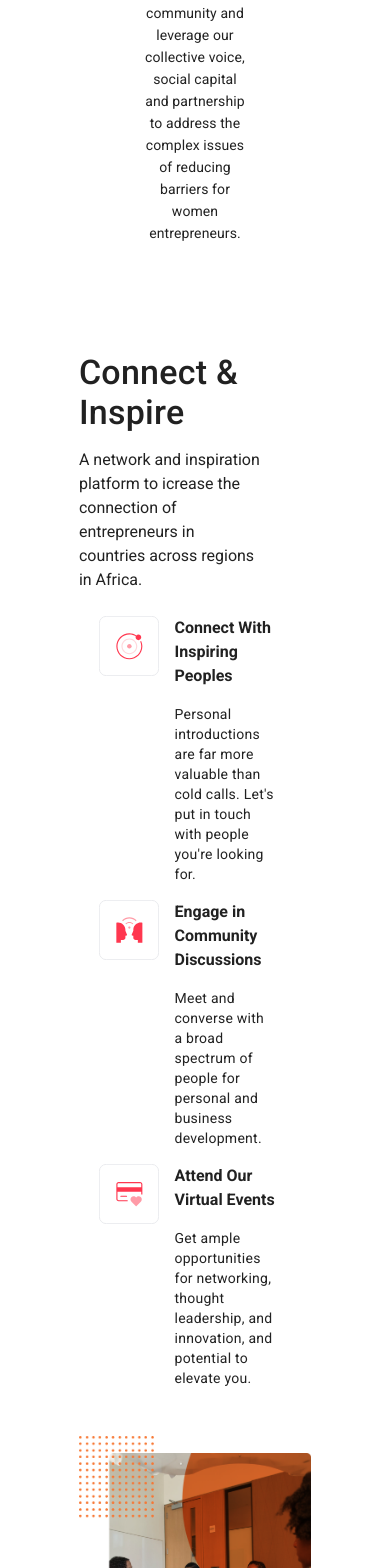
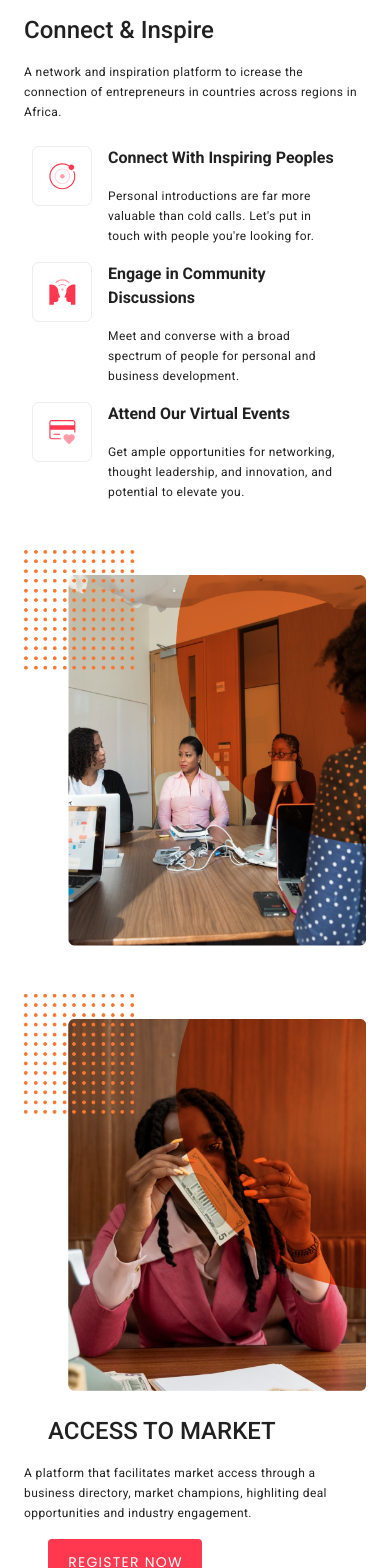
Before and after one commit to trevismurithi/wcw-frontend, a Nuxt app: page /story in a window 390 px wide. Shown: the part 432-2000 px from the top of the page. Built offline with nearby package versions, Linux system fonts and the light colour scheme.

Commit message:
story page phone setting

```diff
--- a/components/CardView.vue
+++ b/components/CardView.vue
@@ -1,18 +1,28 @@
 <template>
   <div>
-    <v-row class="my-6 mx-auto" style="width:70%">
+    <v-row class="my-6 mx-auto" :style="largeDevice?'width:70%':'width:100%'">
       <v-col>
-        <div style="width:80%">
-          <p class="text-h4 font-weight-medium">
+        <div :style="largeDevice?'width:80%':'width:100%'">
+          <p
+            class="font-weight-medium"
+            :class="{
+              'text-h4':largeDevice,
+              'text-h5':smallDevice
+            }"
+          >
             {{ heading }}
           </p>
-          <p>
+          <p
+            :class="{
+              'caption':smallDevice
+            }"
+          >
             {{ context }}
           </p>
         </div>
         <v-card
           class="mx-auto pa-2"
-          width="90%"
+          :width="largeDevice?'90%':'100%'"
           elevation="0"
         >
           <!-- first section -->
@@ -22,7 +32,12 @@
               <p class="text-subtitle font-weight-bold">
                 {{ subH }}
               </p>
-              <p class="text-body-2">
+              <p
+                :class="{
+                  'text-body-2':largeDevice,
+                  'caption':smallDevice
+                }"
+              >
                 {{ subC }}
               </p>
             </div>
@@ -34,7 +49,12 @@
               <p class="text-subtitle font-weight-bold">
                 {{ subH2 }}
               </p>
-              <p class="text-body-2">
+              <p
+                :class="{
+                  'text-body-2':largeDevice,
+                  'caption':smallDevice
+                }"
+              >
                 {{ subC2 }}
               </p>
             </div>
@@ -46,7 +66,12 @@
               <p class="text-subtitle font-weight-bold">
                 {{ subH3 }}
               </p>
-              <p class="text-body-2">
+              <p
+                :class="{
+                  'text-body-2':largeDevice,
+                  'caption':smallDevice
+                }"
+              >
                 {{ subC3 }}
               </p>
             </div>
@@ -100,6 +125,14 @@ export default {
       type: String,
       default: 'Get ample opportunities for networking, thought leadership, and innovation, and potential to elevate you.'
     }
+  },
+  computed: {
+    smallDevice () {
+      return this.$vuetify.breakpoint.smAndDown
+    },
+    largeDevice () {
+      return this.$vuetify.breakpoint.mdAndUp
+    }
   }
 }
 </script>
--- a/components/Intro.vue
+++ b/components/Intro.vue
@@ -1,9 +1,16 @@
 <template>
   <div>
-    <v-card-text class="text-center mx-auto text-h3 font-weight-bold" style="width:40%; color:#FF374F;">
+    <v-card-text
+      class="text-center mx-auto font-weight-bold"
+      :class="{
+        'text-h3':largeDevice,
+        'text-h5':smallDevice
+      }"
+      :style="largeDevice?'width:40%; color:#FF374F;':'width:100%; color:#FF374F;'"
+    >
       WCW Business Community
     </v-card-text>
-    <v-card-text class="text-center mx-auto" style="width:40%;">
+    <v-card-text class="text-center mx-auto" :style="largeDevice?'width:40%;':'width:100%;'">
       WCW Alumni are encouraged to participate in the business community
       and leverage our collective voice, social capital and partnership
       to address the complex issues of reducing barriers for women entrepreneurs.
@@ -13,7 +20,15 @@
 
 <script>
 export default {
-  name: 'AppIntro'
+  name: 'AppIntro',
+  computed: {
+    smallDevice () {
+      return this.$vuetify.breakpoint.smAndDown
+    },
+    largeDevice () {
+      return this.$vuetify.breakpoint.mdAndUp
+    }
+  }
 }
 </script>
 
--- a/components/story/StoryArticle.vue
+++ b/components/story/StoryArticle.vue
@@ -4,7 +4,7 @@
     dark
     hide-delimiters
     class="my-10 mx-auto"
-    style="width:70%;"
+    :style="largeDevice?'width:70%;':'width:100%;'"
     next-icon="mdi-arrow-right"
     prev-icon="mdi-arrow-left"
   >
@@ -14,14 +14,23 @@
     >
       <v-sheet
         :color="color"
-        height="100%"
         tile
         class="d-flex justify-center"
       >
-        <v-card width="90%" class="ma-4 pa-10" elevation="10">
-          <div class="d-flex flex-row">
-            <div style="width:40%">
-              <div style="width:80%">
+        <v-card
+          width="90%"
+          :class="{
+            'ma-4 pa-10':largeDevice
+          }"
+          elevation="10"
+        >
+          <div
+            :class="{
+              'd-flex flex-row':largeDevice,
+            }"
+          >
+            <div :style="largeDevice?'width:40%':'width:100%'">
+              <div :style="largeDevice?'width:80%':'width:100%'">
                 <v-img src="/images/story/writer.png" />
               </div>
             </div>
@@ -62,7 +71,15 @@ export default {
       'white',
       'white'
     ]
-  })
+  }),
+  computed: {
+    smallDevice () {
+      return this.$vuetify.breakpoint.smAndDown
+    },
+    largeDevice () {
+      return this.$vuetify.breakpoint.mdAndUp
+    }
+  }
 }
 </script>
 <style>
--- a/pages/story.vue
+++ b/pages/story.vue
@@ -9,15 +9,26 @@
     <!-- connect and inspire section -->
     <card-view />
     <!-- access to market -->
-    <v-row class="my-6 mx-auto" style="width:70%">
+    <v-row class="my-6 mx-auto" :style="largeDevice?'width:70%':'width:100%'">
       <v-col style="width:50%">
         <v-img src="/images/image-3.png" width="100%" />
       </v-col>
       <v-col class="d-flex flex-column justify-center">
-        <p class="text-h4 font-weight-medium mx-6">
+        <p
+          class="text-h4 font-weight-medium mx-6"
+          :class="{
+            'text-h4':largeDevice,
+            'text-h5':smallDevice
+          }"
+        >
           ACCESS TO MARKET
         </p>
-        <p class="mx-6 body-2">
+        <p
+          :class="{
+            'mx-6 body-2':largeDevice,
+            'caption':smallDevice
+          }"
+        >
           A platform that facilitates market access through a
           business directory, market champions,
           highliting deal opportunities and industry engagement.
@@ -48,9 +59,15 @@
       sub-c3="Investors are in the business of putting money into companies that are growing."
     />
     <!-- big card with many images -->
-    <div class="mx-auto rounded-lg" style="background-color:#FF374F;width:80%">
-      <div class="mx-auto pt-10 text-center" style="width:60%">
-        <p class="white--text font-weight-medium text-h4">
+    <div class="mx-auto rounded-lg" :style="largeDevice?'background-color:#FF374F;width:80%':'background-color:#FF374F;width:100%'">
+      <div class="mx-auto pt-10 text-center" :style="largeDevice?'width:60%':'width:80%'">
+        <p
+          class="white--text font-weight-medium"
+          :class="{
+            'text-h4':largeDevice,
+            'text-h5':smallDevice
+          }"
+        >
           We have the support you are looking for
         </p>
         <p class="caption white--text">
@@ -63,8 +80,18 @@
       </div>
     </div>
     <div class="my-14">
-      <div class="mx-auto pa-4" style="width:50%">
-        <p class="text-h3 text-center font-weight-bold" style="color:#FF374F">
+      <div
+        class="mx-auto pa-4"
+        :style="largeDevice?'width:50%':'width:100%'"
+      >
+        <p
+          class="text-center font-weight-bold"
+          :class="{
+            'text-h3':largeDevice,
+            'text-h5':smallDevice
+          }"
+          style="color:#FF374F"
+        >
           Our Success Stories
         </p>
         <p class="body-2 font-weight-medium text-center">
@@ -101,6 +128,14 @@ export default {
         }
       ]
     }
+  },
+  computed: {
+    smallDevice () {
+      return this.$vuetify.breakpoint.smAndDown
+    },
+    largeDevice () {
+      return this.$vuetify.breakpoint.mdAndUp
+    }
   }
 }
 </script>
```
